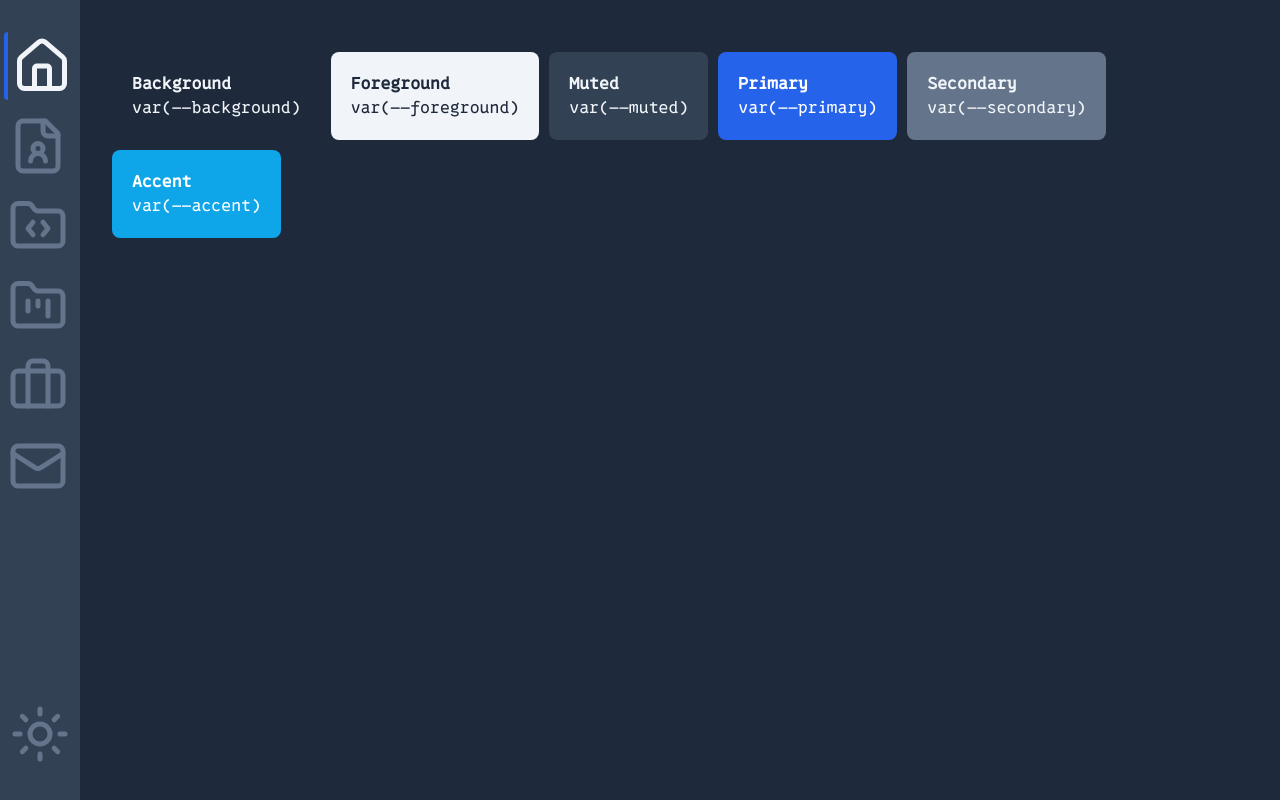
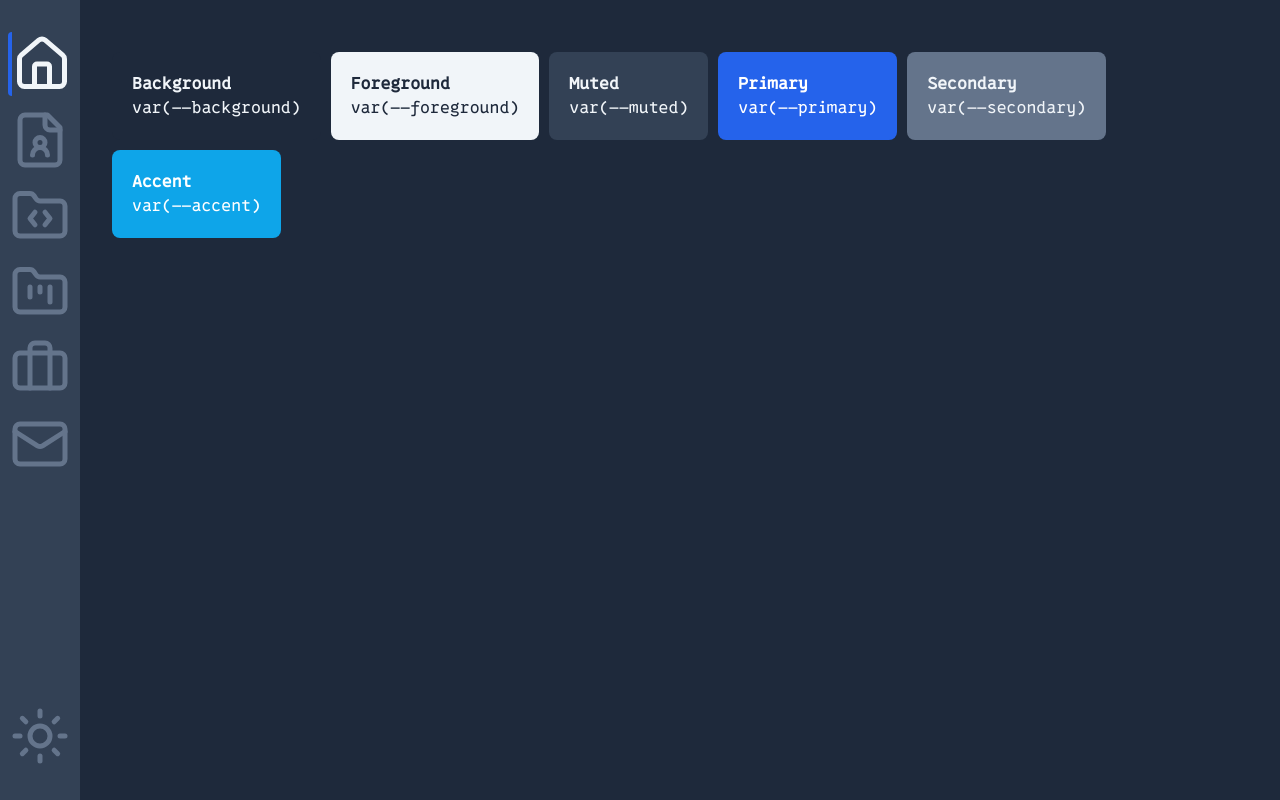
Before and after one commit to Harrison-Blair/personal-website, a Next.js app: page / in a window 1280 px wide. Built offline with nearby package versions, Linux system fonts and the light colour scheme.

Commit message:
fix hover

```diff
--- a/src/app/components/layout/Navigation/Navigation.tsx
+++ b/src/app/components/layout/Navigation/Navigation.tsx
@@ -47,7 +47,7 @@ export default function Navigation() {
                         <Link
                             href={href}
                             title={label}
-                            className={`block p-1 rounded transition-colors relative ${
+                            className={`flex items-center justify-center w-16 h-16 rounded transition-colors relative ${
                                 pathname === href
                                     ? 'text-[var(--foreground)] border-l-4 border-[var(--primary)]'
                                     : 'text-[var(--secondary)] hover:text-[var(--accent)]'
@@ -64,7 +64,7 @@ export default function Navigation() {
                         <button
                             onClick={onClick}
                             title={label}
-                            className="block p-1 rounded transition-colors text-[var(--secondary)] hover:text-[var(--accent)]"
+                            className="flex items-center justify-center w-16 h-16 rounded transition-colors text-[var(--secondary)] hover:text-[var(--accent)]"
                         >
                             <Icon size={ICON_SIZE} />
                         </button>
```
